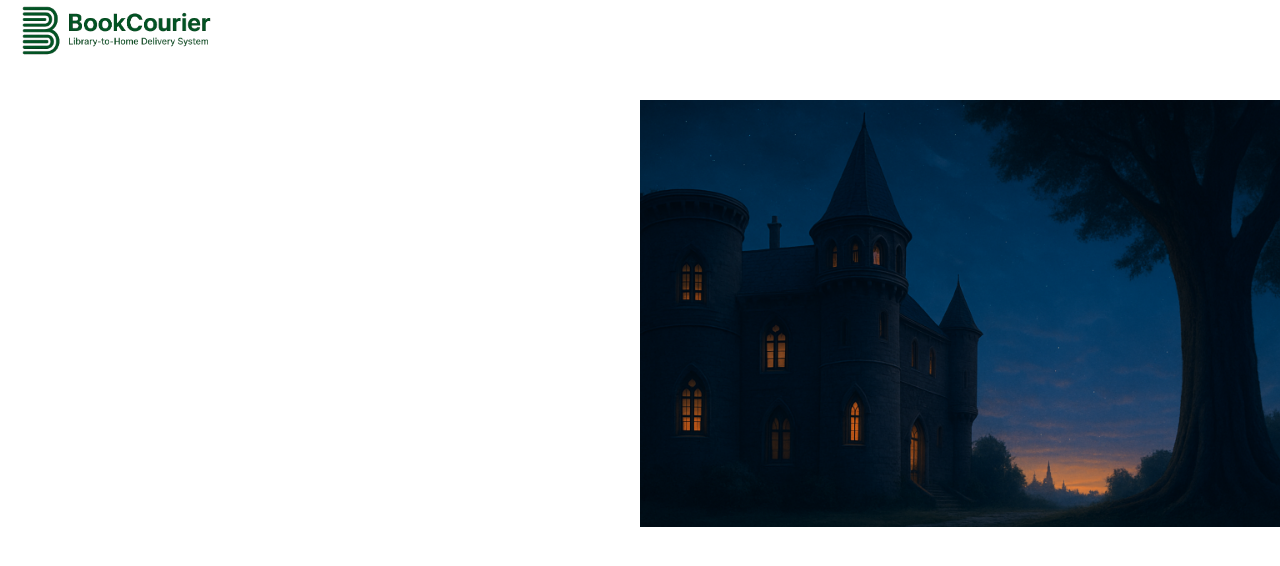
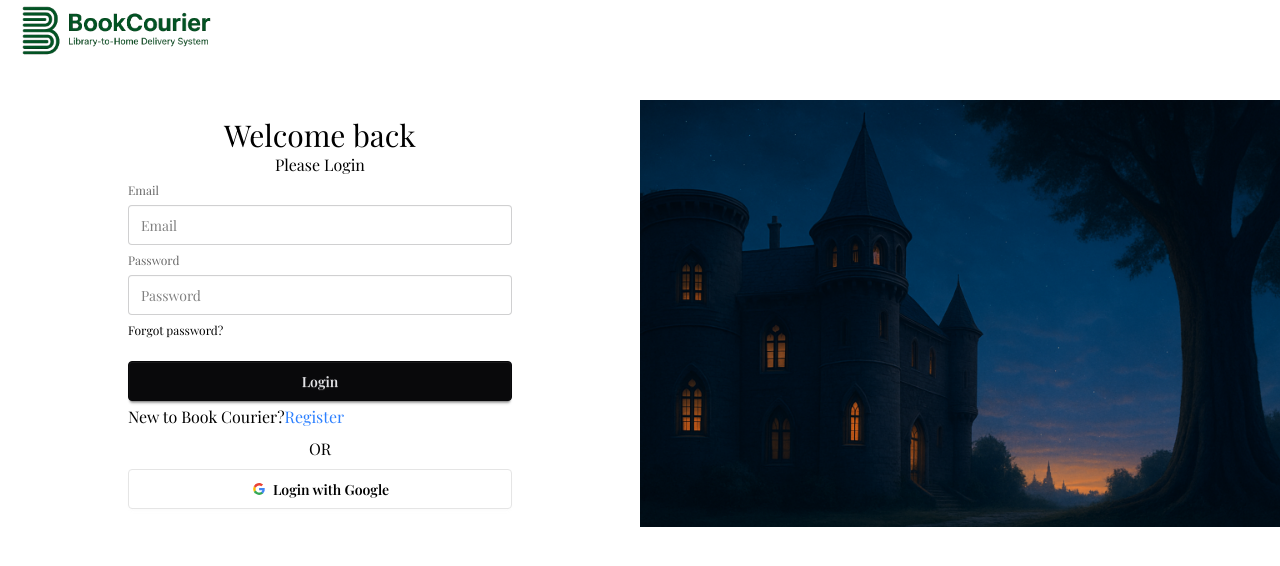
Before and after one commit to Jyotialam/book-courier, a React (Vite) app: page /login in a window 1280 px wide. Shown: the top 566 px of the page. Built offline with nearby package versions, Linux system fonts and the light colour scheme; no server answers; a web font is replaced by a local one.

Commit message:
added update profile

```diff
--- a/package.json
+++ b/package.json
@@ -23,6 +23,7 @@
     "react-leaflet": "^5.0.0",
     "react-responsive-carousel": "^3.2.23",
     "react-router": "^7.10.1",
+    "react-toastify": "^11.0.5",
     "swiper": "^12.0.3",
     "tailwindcss": "^4.1.17"
   },
--- a/src/Contexts/AuthProvider.jsx
+++ b/src/Contexts/AuthProvider.jsx
@@ -6,6 +6,7 @@ import {
   signInWithEmailAndPassword,
   signInWithPopup,
   signOut,
+  updateProfile,
 } from "firebase/auth";
 
 import { AuthContext } from "./AuthContext";
@@ -38,6 +39,10 @@ const AuthProvider = ({ children }) => {
     setLoading(true);
     return signOut(auth);
   };
+  //
+  const updateUserProfile = (displayName, photoURL) => {
+            return updateProfile(auth.currentUser, {displayName, photoURL})
+    }
   //observer
   useEffect(() => {
     const unSubscribe = onAuthStateChanged(auth, (currenUser) => {
@@ -55,6 +60,7 @@ const AuthProvider = ({ children }) => {
     signInUser,
     signInGoogle,
     signOutUser,
+    updateUserProfile,
     user,
     loading
   };
--- a/src/Layouts/AuthLayout.jsx
+++ b/src/Layouts/AuthLayout.jsx
@@ -6,7 +6,7 @@ import logoImg from "../assets/logo.png";
 
 const AuthLayout = () => {
   return (
-    <div className="bg-white">
+    <div className="bg-white text-black">
       <Link to={"/"} className="flex items-center font-bold px-4">
         <img src={logoImg} alt="" className="md:w-50 w-30" />
       </Link>
--- /dev/null
+++ b/src/Pages/Auth/Login.jsx
@@ -0,0 +1,89 @@
+import React from "react";
+import { useForm } from "react-hook-form";
+import { Link } from "react-router";
+import useAuth from "../../hooks/useAuth";
+import SocialLogin from "./SocialLogin";
+
+const Login = () => {
+  //react hook form
+  const {
+    register,
+    handleSubmit,
+    formState: { errors },
+  } = useForm();
+
+  //custom hook
+  const { signInUser } = useAuth();
+
+  const handleLogin = (data) => {
+    console.log(data);
+    //use contexts
+    signInUser(data.email, data.password)
+      .then((result) => {
+        console.log(result.user);
+      })
+      .catch((error) => {
+        console.log(error);
+      });
+  };
+  return (
+    <div className="w-full mx-auto max-w-sm ">
+      <h3 className="text-3xl text-center">Welcome back</h3>
+      <p className="text-center">Please Login</p>
+      <form onSubmit={handleSubmit(handleLogin)}>
+        <fieldset className="fieldset">
+          {/* email */}
+          <label className="label">Email</label>
+          <input
+            type="email"
+            {...register("email", { required: true })}
+            className="input w-full"
+            placeholder="Email"
+          />
+          {errors.email?.type === "required" && (
+            <p className="text-red-500">Email is required.</p>
+          )}
+          {/* password */}
+          <label className="label">Password</label>
+          <input
+            type="password"
+            {...register("password", {
+              required: true,
+              minLength: 6,
+            })}
+            className="input w-full"
+            placeholder="Password"
+          />
+
+          {errors.password?.type === "required" && (
+            <p className="text-red-500">Password is required</p>
+          )}
+          {errors.password?.type === "minLength" && (
+            <p className="text-red-500">
+              Password must be 6 character or longer
+            </p>
+          )}
+          {errors.password?.type === "pattern" && (
+            <p className="text-red-500">
+              Password must contain at least one uppercase,one lowercase, one
+              number and one special character
+            </p>
+          )}
+          <div>
+            <a className="link link-hover">Forgot password?</a>
+          </div>
+          <button className="btn btn-neutral mt-4">Login</button>
+        </fieldset>
+        <p>
+          New to Book Courier?
+          <Link className="text-blue-500" to="/register">
+            Register
+          </Link>
+        </p>
+        <SocialLogin />
+      </form>
+    </div>
+  );
+};
+
+export default Login;
--- a/src/Pages/Auth/Register.jsx
+++ b/src/Pages/Auth/Register.jsx
@@ -1,11 +1,18 @@
-import React from "react";
+import React, { useEffect } from "react";
 import { useForm } from "react-hook-form";
-import { Link } from "react-router";
+import { Link, useLocation, useNavigation } from "react-router";
 import SocialLogin from "./SocialLogin";
 import useAuth from "../../hooks/useAuth";
+import { toast } from "react-toastify";
 
 
 const Register = () => {
+  const navigate = useNavigation();
+  const location = useLocation();
+  //
+     useEffect(() => {
+    document.title = "Register | BookCourier";
+  }, []);
   //react hooks
   const {
     register,
@@ -22,9 +29,13 @@ const Register = () => {
     registerUser(data.email, data.password)
       .then((result) => {
         console.log(result.user);
+         toast.success("User created successfully!");
+            event.target.reset();
+            navigate(location.state?.from?.pathname || "/");
       })
       .catch((error) => {
         console.log(error);
+         toast.error(error.message);
       });
   };
   return (
--- a/src/Pages/Auth/SocialLogin.jsx
+++ b/src/Pages/Auth/SocialLogin.jsx
@@ -1,14 +1,24 @@
-import React from "react";
+import React, { useEffect } from "react";
 import useAuth from "../../hooks/useAuth";
+import { useLocation, useNavigate } from "react-router";
+import { toast } from "react-toastify";
 
 
 const SocialLogin = () => {
   const { signInGoogle } = useAuth();
+  const navigate = useNavigate();
+   const location = useLocation();
+  //
+   useEffect(() => {
+    document.title = "Login | BookCourier";
+  }, []);
   //
   const handleGoogleSignIn = () => {
     signInGoogle()
     .then((result) => {
       console.log(result.user);
+       toast.success("Successfully signed in with Google");
+      navigate(location.state || "/");
     })
     .catch(error=>{
         console.log(error);
--- a/src/Routes/routes.jsx
+++ b/src/Routes/routes.jsx
@@ -3,6 +3,7 @@ import Home from "../Pages/Home/Home";
 import MainLayout from "../Layouts/MainLayout";
 import AuthLayout from "../Layouts/AuthLayout";
 import Register from "../Pages/Auth/Register";
+import Login from "../Pages/Auth/Login";
 
 export const router = createBrowserRouter([
   {
@@ -27,6 +28,7 @@ export const router = createBrowserRouter([
     children: [
       {
         path: "login",
+        Component: Login,
       },
       {
         path: "register",
--- a/src/main.jsx
+++ b/src/main.jsx
@@ -4,6 +4,7 @@ import './index.css'
 import { RouterProvider } from 'react-router'
 import { router } from './Routes/routes'
 import AuthProvider from './Contexts/AuthProvider'
+import { ToastContainer } from 'react-toastify'
 
 
 createRoot(document.getElementById('root')).render(
@@ -11,5 +12,6 @@ createRoot(document.getElementById('root')).render(
     <AuthProvider>
    <RouterProvider router={router}/>
    </AuthProvider>
+   <ToastContainer/>
   </StrictMode>,
 )
```
Also changed, not shown: src/Components/NavBar.jsx (+0 -7 lines), 2 other files (tests, documents, lock files or other folders).
